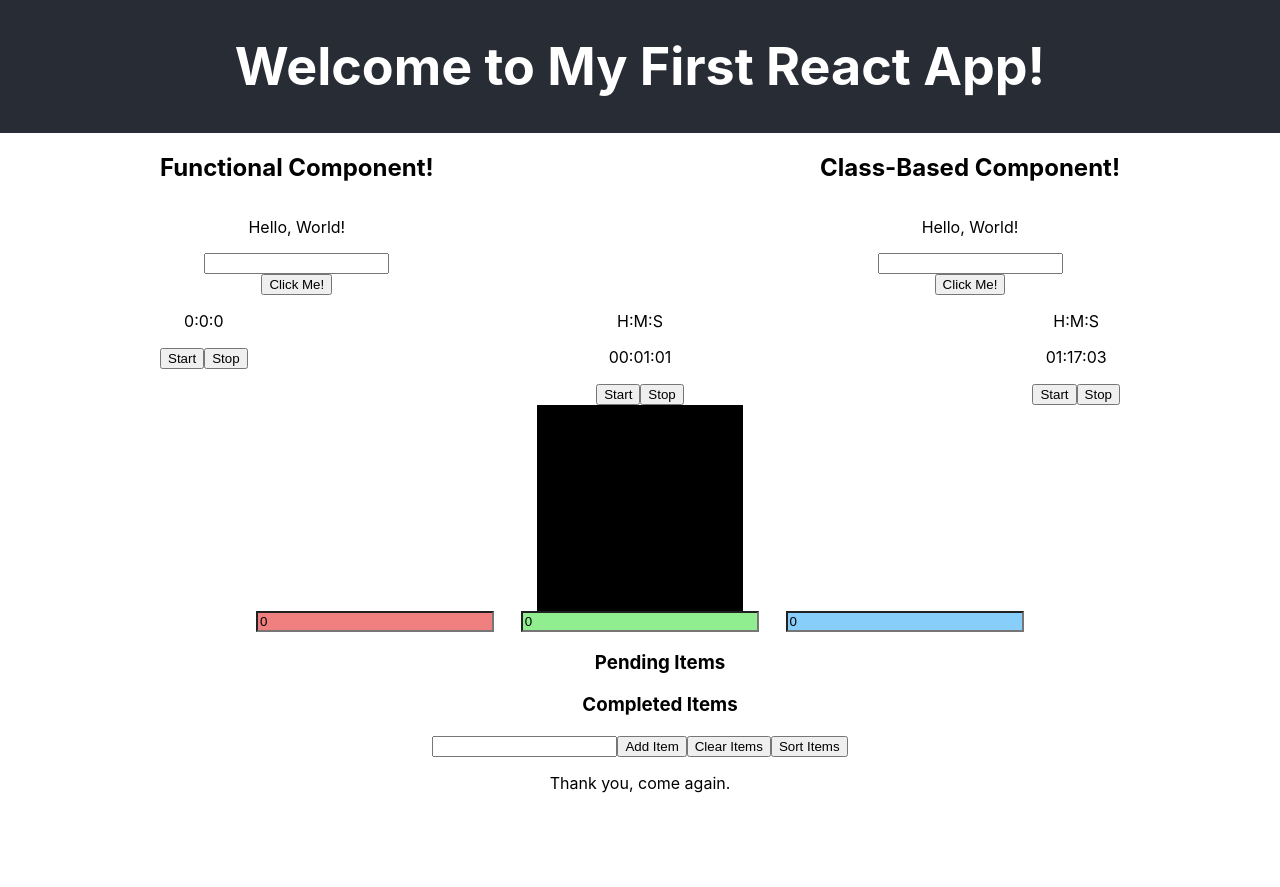
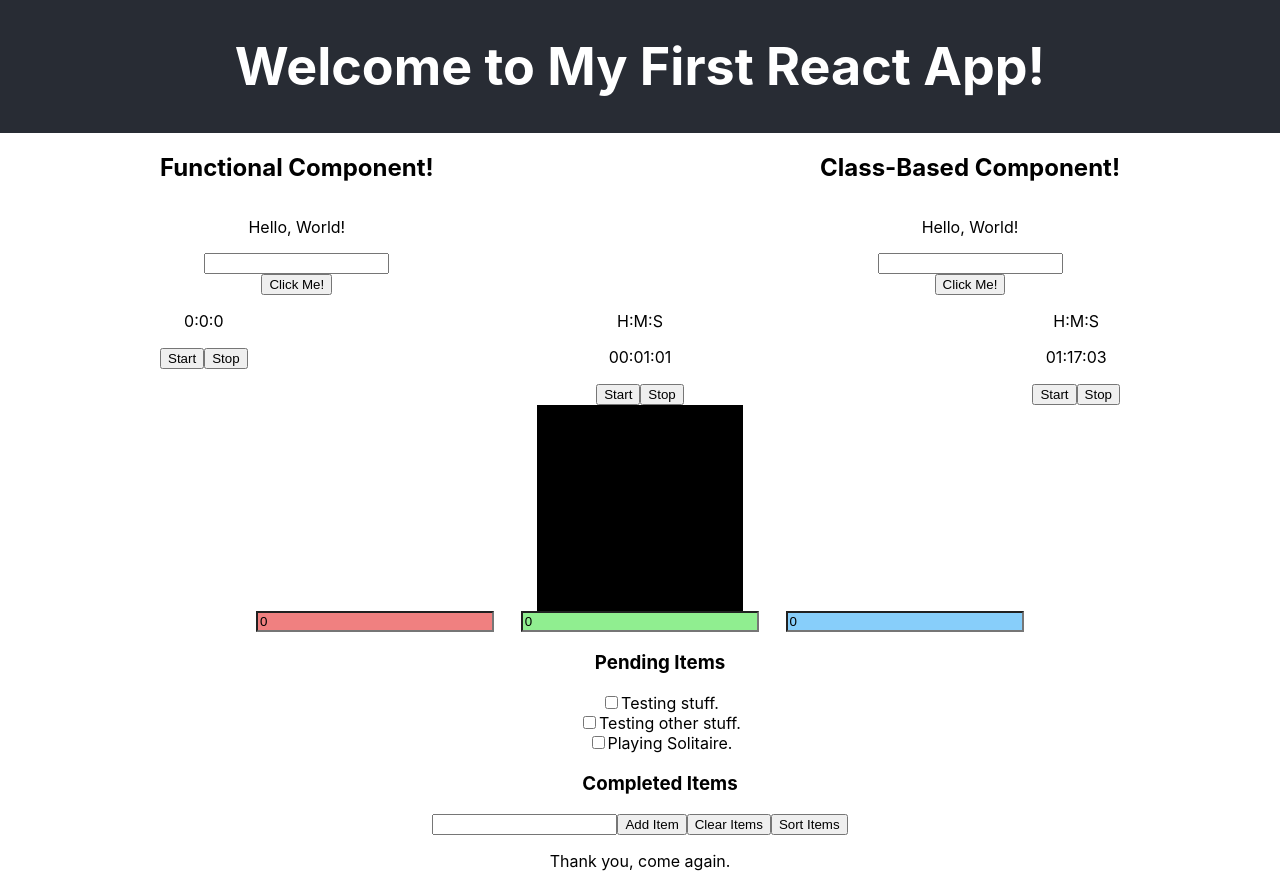
Before and after one commit to JamesonG-UAlberta/UAlberta-WCBWebDev_EXSM3939_Demo, a React (Create React App) app in the folder react-app/: page / in a window 1280 px wide. Before the commit the page ends 809 px from the top, so only its background shows below. Built offline with nearby package versions, Linux system fonts and the light colour scheme.

Commit message:
Local JSON data;

```diff
--- a/react-app/src/ToDo.js
+++ b/react-app/src/ToDo.js
@@ -1,5 +1,8 @@
 import './App.css';
 import React from 'react';
+
+// Importing json stores the data into the name provided in the import (dataExample), which can then be referenced (see line 22).
+import dataExample from './data/DataExample.json';
 
 /*
 To-Do To-Do's!
@@ -16,7 +19,7 @@ class ToDo extends React.Component {
         super(props);
         // Initialize state.
         this.state = {
-            pendingItems: [],
+            pendingItems: dataExample,
             completedItems: [],
             inputValue: ""
         }
--- /dev/null
+++ b/react-app/src/data/DataExample.json
@@ -0,0 +1,5 @@
+[
+    "Testing stuff.",
+    "Testing other stuff.",
+    "Playing Solitaire."
+]
```
